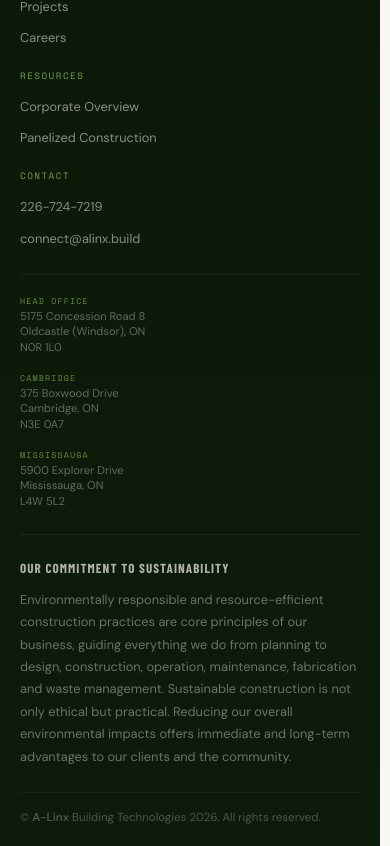
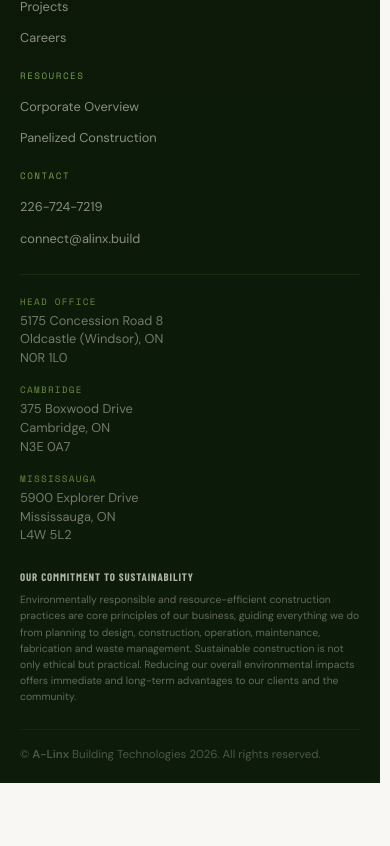
Before and after one commit to ibzarain/alinx, a Next.js app: page /careers in a window 390 px wide. Shown: the part 846-1692 px from the top of the page. After the commit the page ends 1629 px from the top, so only its background shows below. Built offline with nearby package versions, Linux system fonts and the light colour scheme; a web font is replaced by a local one.

Commit message:
Tighten footer layout and ease hero pixel mask rendering.

```diff
--- a/app/globals.css
+++ b/app/globals.css
@@ -572,8 +572,6 @@
   margin: 0;
   padding: 0;
   pointer-events: none;
-  image-rendering: pixelated;
-  image-rendering: crisp-edges;
 }
 
 .hero-narrative-fallback {
@@ -2093,51 +2091,60 @@
 
 .footer-links a:hover { color: rgba(240, 237, 230, 0.92); }
 
-.footer-offices-row {
+.footer-lower {
+  display: flex;
+  align-items: flex-start;
+  gap: clamp(1.5rem, 3vw, 2.5rem);
+  padding-top: 1.25rem;
+  border-top: 1px solid rgba(122, 158, 74, 0.12);
+}
+
+.footer-offices {
+  flex: 1 1 50%;
+  max-width: 50%;
+  min-width: 0;
   display: grid;
   grid-template-columns: repeat(3, minmax(0, 1fr));
-  gap: 1.25rem 2rem;
-  padding-top: 1.25rem;
-  border-top: 1px solid rgba(122, 158, 74, 0.12);
+  gap: clamp(1rem, 2vw, 2rem);
 }
 
 .footer-office-label {
   display: block;
   font-family: var(--font-space-mono, 'Space Mono', monospace);
-  font-size: 0.52rem;
+  font-size: 0.58rem;
   letter-spacing: 0.14em;
   text-transform: uppercase;
   color: rgba(122, 158, 74, 0.85);
-  margin-bottom: 0.1rem;
+  margin-bottom: 0.2rem;
 }
 
 .footer-office address {
   font-style: normal;
-  font-size: 0.7rem;
-  line-height: 1.4;
-  color: rgba(240, 237, 230, 0.38);
+  font-size: 0.8rem;
+  line-height: 1.45;
+  color: rgba(240, 237, 230, 0.45);
 }
 
 .footer-sustainability {
-  padding-top: 1.5rem;
-  border-top: 1px solid rgba(122, 158, 74, 0.14);
+  flex: 1 1 50%;
+  max-width: 50%;
+  min-width: 0;
 }
 
 .footer-sustainability-title {
   font-family: var(--font-barlow, 'Barlow Condensed', sans-serif);
-  font-size: 0.82rem;
+  font-size: 0.68rem;
   font-weight: 700;
   text-transform: uppercase;
   letter-spacing: 0.08em;
   color: rgba(240, 237, 230, 0.72);
-  margin: 0 0 0.65rem;
+  margin: 0 0 0.45rem;
 }
 
 .footer-sustainability-text {
-  font-size: 0.8rem;
-  line-height: 1.75;
-  color: rgba(240, 237, 230, 0.42);
-  max-width: 72ch;
+  font-size: 0.65rem;
+  line-height: 1.55;
+  color: rgba(240, 237, 230, 0.38);
   margin: 0;
 }
 
@@ -2162,7 +2169,19 @@
     grid-column: 1 / -1;
   }
 
-  .footer-offices-row {
+  .footer-lower {
+    flex-direction: column;
+    align-items: flex-start;
+    gap: 1.5rem;
+  }
+
+  .footer-offices,
+  .footer-sustainability {
+    flex: 1 1 100%;
+    max-width: 100%;
+  }
+
+  .footer-offices {
     grid-template-columns: 1fr;
     gap: 1rem;
   }
--- a/components/SiteFooter.tsx
+++ b/components/SiteFooter.tsx
@@ -149,7 +149,8 @@
           </FooterColumn>
         </div>
 
-        <div className="footer-offices-row">
+        <div className="footer-lower">
+          <div className="footer-offices">
             {OFFICES.map((office) => (
               <div key={office.label} className="footer-office">
                 <span className="footer-office-label">{office.label}</span>
@@ -179,6 +180,7 @@
               advantages to our clients and the community.
             </p>
           </div>
+        </div>
 
         <div className="footer-bottom">
           <p className="footer-copy">
--- a/lib/hero-pixel-mask.ts
+++ b/lib/hero-pixel-mask.ts
@@ -2,9 +2,11 @@
  * Hero pixel morph — square grid with smooth edge sub-pixels.
  */
 
-/** Subdivisions per grid cell for edge smoothing (4×4 → 16-bit mask). */
-const CELL_SUB = 4;
+/** Subdivisions per grid cell for edge smoothing (5×5 → 25-bit mask). */
+const CELL_SUB = 5;
 const FULL_SUB_MASK = (1 << (CELL_SUB * CELL_SUB)) - 1;
+/** Extra canvas resolution before CSS downscale for smoother letterforms. */
+const RENDER_SUPER_SAMPLE = 2;
 
 export type PixelCell = {
   gx: number;
@@ -301,7 +303,7 @@
           const i = (py * pixelCols + px) * 4;
           const lum = data[i];
           const alpha = data[i + 3];
-          if (alpha > 100 && lum > 88) {
+          if (alpha > 48 && lum > 64) {
             subMask |= 1 << (sy * sub + sx);
           }
         }
@@ -452,7 +454,6 @@
   const ctx = off.getContext("2d", { willReadFrequently: true });
   if (!ctx) return null;
 
-  ctx.imageSmoothingEnabled = false;
   ctx.fillStyle = "#000";
   ctx.fillRect(0, 0, pixelCols, pixelRows);
   ctx.fillStyle = "#fff";
@@ -567,7 +568,8 @@
   state: MorphDrawState,
   alpha = 1
 ) {
-  const dpr = Math.min(window.devicePixelRatio || 1, 2);
+  const dpr =
+    Math.min(window.devicePixelRatio || 1, 2.5) * RENDER_SUPER_SAMPLE;
   const { cellSize } = grid;
 
   const from = grid.words[state.wordIndex];
@@ -593,7 +595,6 @@
   if (!ctx) return;
 
   ctx.setTransform(dpr, 0, 0, dpr, 0, 0);
-  ctx.imageSmoothingEnabled = false;
   ctx.clearRect(0, 0, width, height);
   if (alpha <= 0.004) return;
 
@@ -618,23 +619,17 @@
     ctx.globalAlpha = alpha;
     ctx.fillStyle = pixelColor;
 
-    const ix = Math.floor(x);
-    const iy = Math.floor(y);
-
     if (cell.subMask === FULL_SUB_MASK) {
-      ctx.fillRect(ix, iy, cellSize + 1, cellSize + 1);
+      ctx.fillRect(x, y, cellSize, cellSize);
       return;
     }
 
     const subSpan = cellSize / CELL_SUB;
-    const subSize = Math.max(1, Math.ceil(subSpan));
     for (let sy = 0; sy < CELL_SUB; sy++) {
       for (let sx = 0; sx < CELL_SUB; sx++) {
         const bit = sy * CELL_SUB + sx;
         if ((cell.subMask >> bit) & 1) {
-          const rx = Math.floor(ix + sx * subSpan);
-          const ry = Math.floor(iy + sy * subSpan);
-          ctx.fillRect(rx, ry, subSize, subSize);
+          ctx.fillRect(x + sx * subSpan, y + sy * subSpan, subSpan, subSpan);
         }
       }
     }
```
Lines whose indentation alone changed are shown as unchanged.
